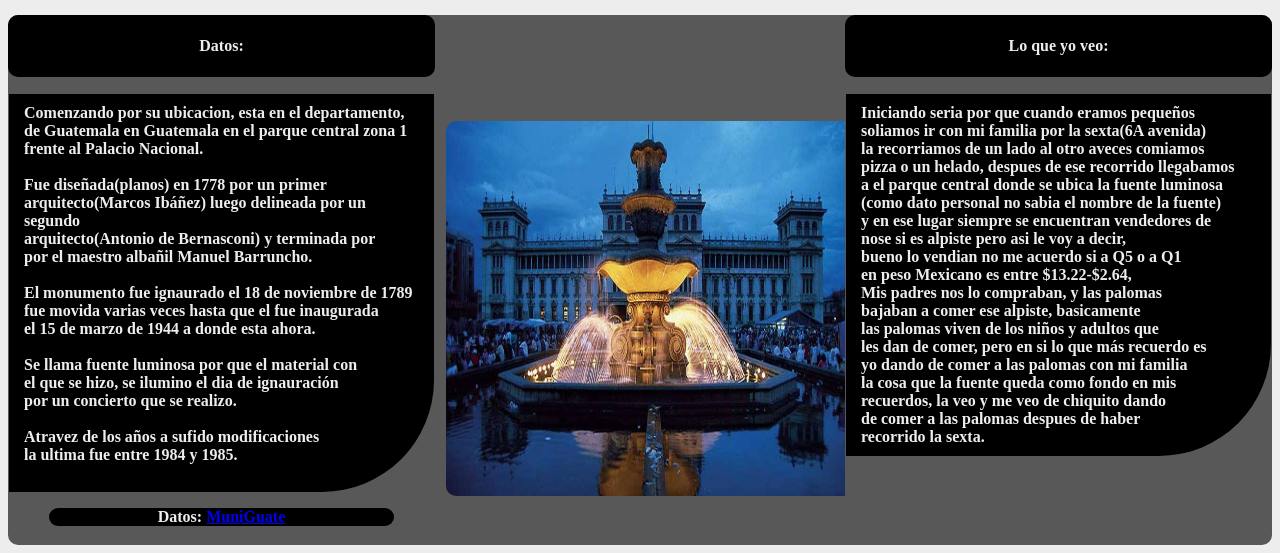
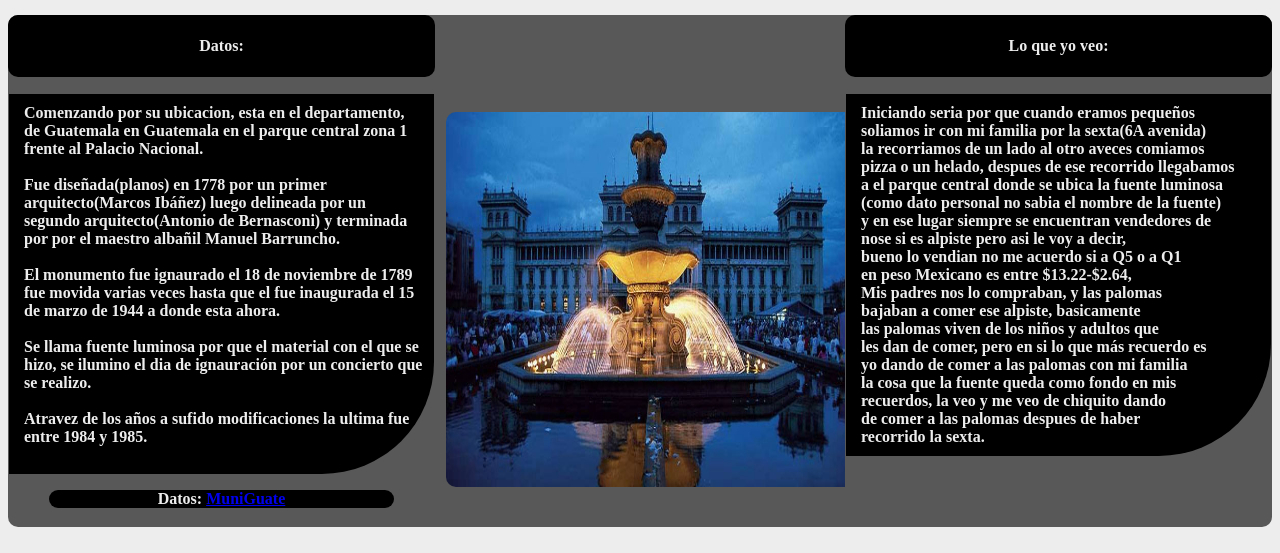
Before and after one commit to panfletoig/Fuente_Luminosa, a plain HTML site: page index.html in a window 1280 px wide. Shown: the part 565-1118 px from the top of the page. Drawn offline with Linux system fonts and the light colour scheme; a web font is replaced by a local one.

Commit message:
actualizacion 2.04/04/2021

```diff
--- a/index.html
+++ b/index.html
@@ -59,20 +59,20 @@
             <tr>
                 <th align="left">
                     <p id="parrafo">
-                        Comenzando por su ubicacion, esta en el departamento, <br>
-                        de Guatemala en Guatemala en el parque central zona 1 <br>
+                        Comenzando por su ubicacion, esta en el departamento,
+                        de Guatemala en Guatemala en el parque central zona 1
                         frente al Palacio Nacional. <br><br>
-                        Fue diseñada(planos) en 1778 por un primer <br>
-                        arquitecto(Marcos Ibáñez) luego delineada por un segundo <br>
-                        arquitecto(Antonio de Bernasconi) y terminada por <br>
+                        Fue diseñada(planos) en 1778 por un primer
+                        arquitecto(Marcos Ibáñez) luego delineada por un segundo
+                        arquitecto(Antonio de Bernasconi) y terminada por
                         por el maestro albañil Manuel Barruncho. <br><br>
-                        El monumento fue ignaurado el 18 de noviembre de 1789 <br>
-                        fue movida varias veces hasta que el fue inaugurada <br>
+                        El monumento fue ignaurado el 18 de noviembre de 1789
+                        fue movida varias veces hasta que el fue inaugurada
                         el 15 de marzo de 1944 a donde esta ahora. <br><br>
-                        Se llama fuente luminosa por que el material con <br>
-                        el que se hizo, se ilumino el dia de ignauración <br>
+                        Se llama fuente luminosa por que el material con
+                        el que se hizo, se ilumino el dia de ignauración
                         por un concierto que se realizo. <br><br>
-                        Atravez de los años a sufido modificaciones<br>
+                        Atravez de los años a sufido modificaciones
                         la ultima fue entre 1984 y 1985. <br><br>
                     </p>
                     <blockquote id="creditos" cite="http://cultura.muniguate.com/index.php/component/content/article/109-fuenteluminosa/664-fuenteluminosa">
```
